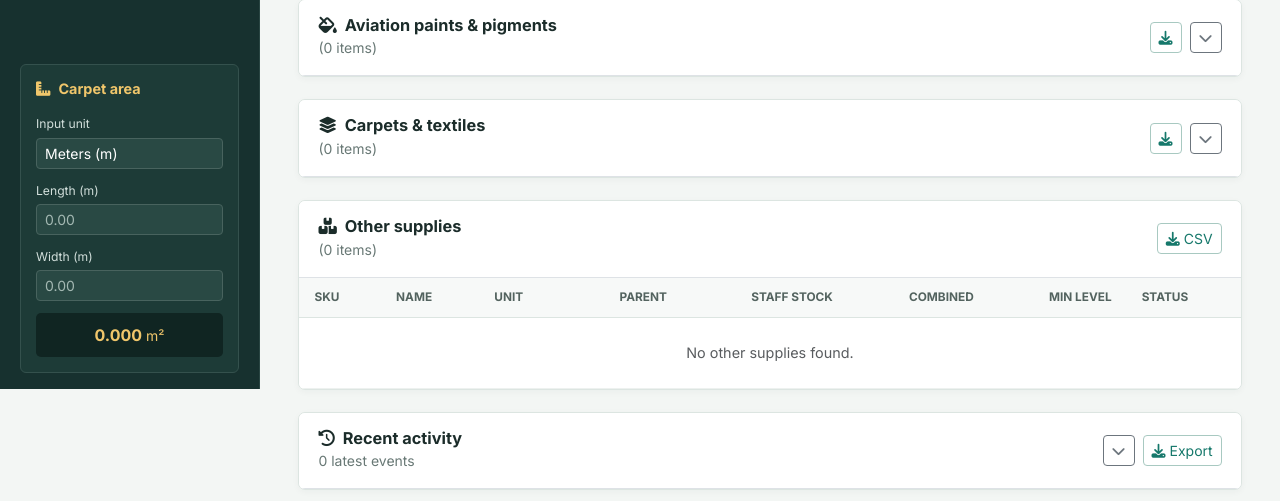
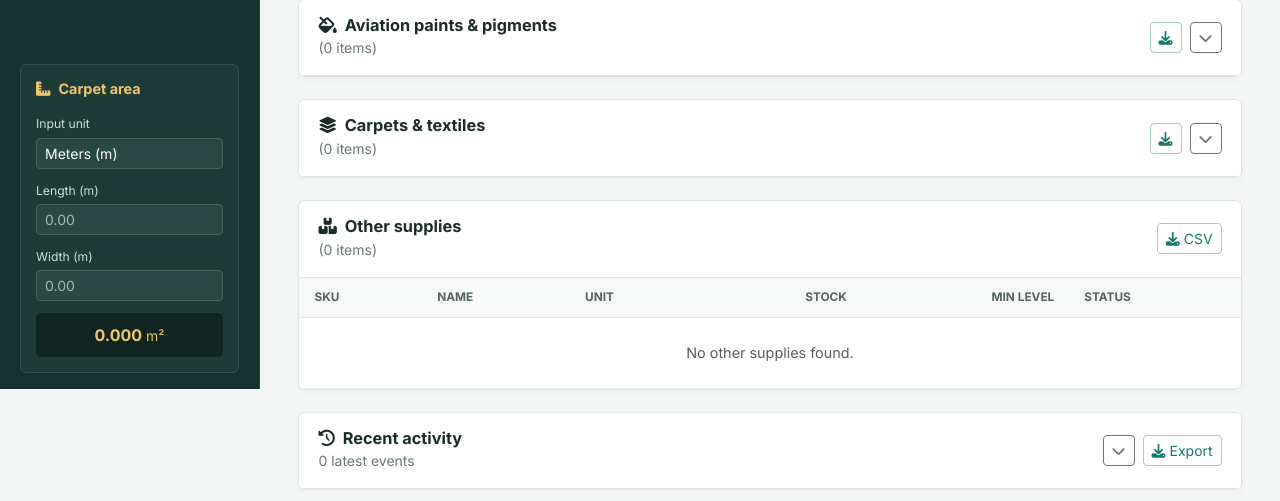
Before and after one commit to whitetap/whitetap-inventory-erp, a Flask app: page /staff-inventory in a window 1280 px wide. Shown: the part 411-912 px from the top of the page. Run offline with Flask 3, Linux system fonts and the light colour scheme; data that the repository does not hold is empty; some libraries are stand-ins or nearby versions.

Commit message:
push commit columns

```diff
--- a/templates/staff_dashboard.html
+++ b/templates/staff_dashboard.html
@@ -186,9 +186,7 @@ body.staff-dashboard .card:hover { transform: none; }
               <th>SKU</th>
               <th>Name</th>
               <th>Unit</th>
-              <th class="text-end">Parent</th>
-              <th class="text-end">Staff stock</th>
-              <th class="text-end">Combined</th>
+              <th class="text-end">Stock</th>
               <th class="text-end">Min Level</th>
               <th>Status</th>
             </tr>
@@ -199,9 +197,7 @@ body.staff-dashboard .card:hover { transform: none; }
               <td class="fw-semibold">{{ product.sku or '-' }}</td>
               <td>{{ product.name }}</td>
               <td>{{ product.unit_of_measure or '-' }}</td>
-              <td class="text-end">{{ "%.3f"|format(product.parent_stock or 0) }}</td>
               <td class="fw-bold text-end {{ 'stock-low' if (product.current_stock or 0) < (product.min_stock_level or 0) else 'stock-ok' }}">{{ "%.3f"|format(product.current_stock or 0) }}</td>
-              <td class="fw-semibold text-end">{{ "%.3f"|format((product.parent_stock or 0) + (product.current_stock or 0)) }}</td>
               <td class="text-end">{{ "%.3f"|format(product.min_stock_level or 0) }}</td>
               <td>
                 {% if (product.current_stock or 0) < (product.min_stock_level or 0) %}
@@ -216,7 +212,7 @@ body.staff-dashboard .card:hover { transform: none; }
             </tr>
             {% endfor %}
             {% if not paints %}
-            <tr><td colspan="8" class="py-4 text-center text-muted">No paint products found.</td></tr>
+            <tr><td colspan="6" class="py-4 text-center text-muted">No paint products found.</td></tr>
             {% endif %}
           </tbody>
         </table>
@@ -248,9 +244,7 @@ body.staff-dashboard .card:hover { transform: none; }
                 <th>SKU</th>
                 <th>Name</th>
                 <th>Unit</th>
-                <th class="text-end">Parent</th>
-                <th class="text-end">Staff stock</th>
-                <th class="text-end">Combined</th>
+                <th class="text-end">Stock</th>
                 <th class="text-end">Min Level</th>
                 <th>Status</th>
               </tr>
@@ -261,9 +255,7 @@ body.staff-dashboard .card:hover { transform: none; }
                 <td class="fw-semibold">{{ product.sku or '-' }}</td>
                 <td>{{ product.name }}</td>
                 <td>{{ product.unit_of_measure or '-' }}</td>
-                <td class="text-end">{{ "%.3f"|format(product.parent_stock or 0) }}</td>
                 <td class="fw-bold text-end {{ 'stock-low' if (product.current_stock or 0) < (product.min_stock_level or 0) else 'stock-ok' }}">{{ "%.3f"|format(product.current_stock or 0) }}</td>
-                <td class="fw-semibold text-end">{{ "%.3f"|format((product.parent_stock or 0) + (product.current_stock or 0)) }}</td>
                 <td class="text-end">{{ "%.3f"|format(product.min_stock_level or 0) }}</td>
                 <td>
                   {% if (product.current_stock or 0) < (product.min_stock_level or 0) %}
@@ -278,7 +270,7 @@ body.staff-dashboard .card:hover { transform: none; }
               </tr>
               {% endfor %}
               {% if not carpets %}
-              <tr><td colspan="8" class="py-4 text-center text-muted">No carpet products found.</td></tr>
+              <tr><td colspan="6" class="py-4 text-center text-muted">No carpet products found.</td></tr>
               {% endif %}
             </tbody>
           </table>
@@ -308,9 +300,7 @@ body.staff-dashboard .card:hover { transform: none; }
                 <th>SKU</th>
                 <th>Name</th>
                 <th>Unit</th>
-                <th class="text-end">Parent</th>
-                <th class="text-end">Staff stock</th>
-                <th class="text-end">Combined</th>
+                <th class="text-end">Stock</th>
                 <th class="text-end">Min Level</th>
                 <th>Status</th>
               </tr>
@@ -321,9 +311,7 @@ body.staff-dashboard .card:hover { transform: none; }
                 <td class="fw-semibold">{{ product.sku or '-' }}</td>
                 <td>{{ product.name }}</td>
                 <td>{{ product.unit_of_measure or '-' }}</td>
-                <td class="text-end">{{ "%.3f"|format(product.parent_stock or 0) }}</td>
                 <td class="fw-bold text-end {{ 'stock-low' if (product.current_stock or 0) < (product.min_stock_level or 0) else 'stock-ok' }}">{{ "%.3f"|format(product.current_stock or 0) }}</td>
-                <td class="fw-semibold text-end">{{ "%.3f"|format((product.parent_stock or 0) + (product.current_stock or 0)) }}</td>
                 <td class="text-end">{{ "%.3f"|format(product.min_stock_level or 0) }}</td>
                 <td>
                   {% if (product.current_stock or 0) < (product.min_stock_level or 0) %}
@@ -338,7 +326,7 @@ body.staff-dashboard .card:hover { transform: none; }
               </tr>
               {% endfor %}
               {% if not others %}
-              <tr><td colspan="8" class="py-4 text-center text-muted">No other supplies found.</td></tr>
+              <tr><td colspan="6" class="py-4 text-center text-muted">No other supplies found.</td></tr>
               {% endif %}
             </tbody>
           </table>
```
Also changed, not shown: templates/admin.html (+5 -3 lines).
